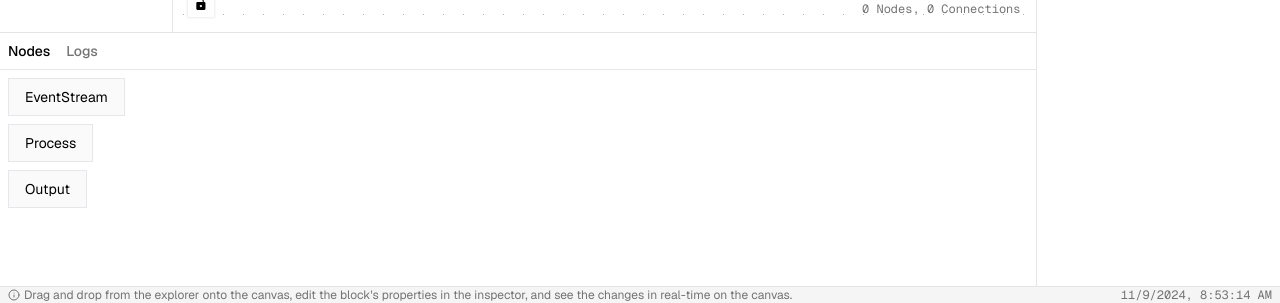
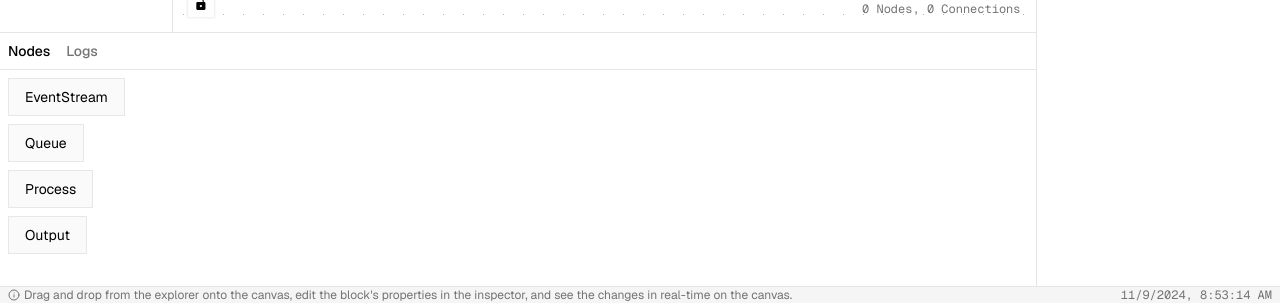
Before and after one commit to PwnFunction/eve, a Next.js app: page / in a window 1280 px wide. Shown: the part 497-800 px from the top of the page. Built offline with nearby package versions, Linux system fonts and the light colour scheme.

Commit message:
feat: added queue node

```diff
--- a/src/components/blocks/index.ts
+++ b/src/components/blocks/index.ts
@@ -1,3 +1,4 @@
 export * from "./event-stream";
 export * from "./output";
 export * from "./process";
+export * from "./queue";
--- /dev/null
+++ b/src/components/blocks/queue.tsx
@@ -0,0 +1,16 @@
+import { type NodeProps } from "@xyflow/react";
+import { Base } from "./base";
+
+interface QueueProps extends NodeProps {
+  data: { name: string };
+}
+
+export const Queue = (props: QueueProps) => {
+  const { name } = props.data;
+
+  return (
+    <Base {...props}>
+      <p>{name}</p>
+    </Base>
+  );
+};
--- a/src/components/canvas.tsx
+++ b/src/components/canvas.tsx
@@ -18,7 +18,7 @@ import {
 import "@xyflow/react/dist/style.css";
 import { useCallback, useEffect, useRef, useState } from "react";
 import { v4 as uuidv4 } from "uuid";
-import { EventStream, Output, Process } from "./blocks";
+import { EventStream, Output, Process, Queue } from "./blocks";
 
 // Flow initial state
 const initialNodes: Node[] = [];
@@ -33,16 +33,21 @@ const fitViewOptions = {
 };
 const nodeTypes = {
   EventStream,
+  Queue,
   Process,
   Output,
 };
 
-const defaultNodePrefs = {
+export const defaultNodePrefs = {
   EventStream: {
     name: "Event Stream",
     frequency: 1000,
     unit: "events",
     throttle: false,
+  },
+  Queue: {
+    name: "Queue",
+    max: 100,
   },
   Process: {
     name: "Process",
--- a/src/components/explorer.tsx
+++ b/src/components/explorer.tsx
@@ -2,6 +2,7 @@ import { useSelection } from "@/hooks/use-selection";
 import { styles } from "@/lib/styles/layout";
 import { cn } from "@/lib/utils/class";
 import { useState } from "react";
+import { defaultNodePrefs } from "./canvas";
 
 export const Explorer = () => {
   const [selectedTab, setSelectedTab] = useState("Nodes");
@@ -58,7 +59,7 @@ export const Explorer = () => {
 
       {selectedTab === "Nodes" ? (
         <div className="space-y-2 p-2">
-          {["EventStream", "Process", "Output"].map((nodeType) => (
+          {Object.keys(defaultNodePrefs).map((nodeType) => (
             <div
               key={nodeType}
               className="active:bg-neutral-0 w-fit cursor-move border bg-neutral-50 px-4 py-2"
```
Also changed, not shown: 1 other file (tests, documents, lock files or other folders).
